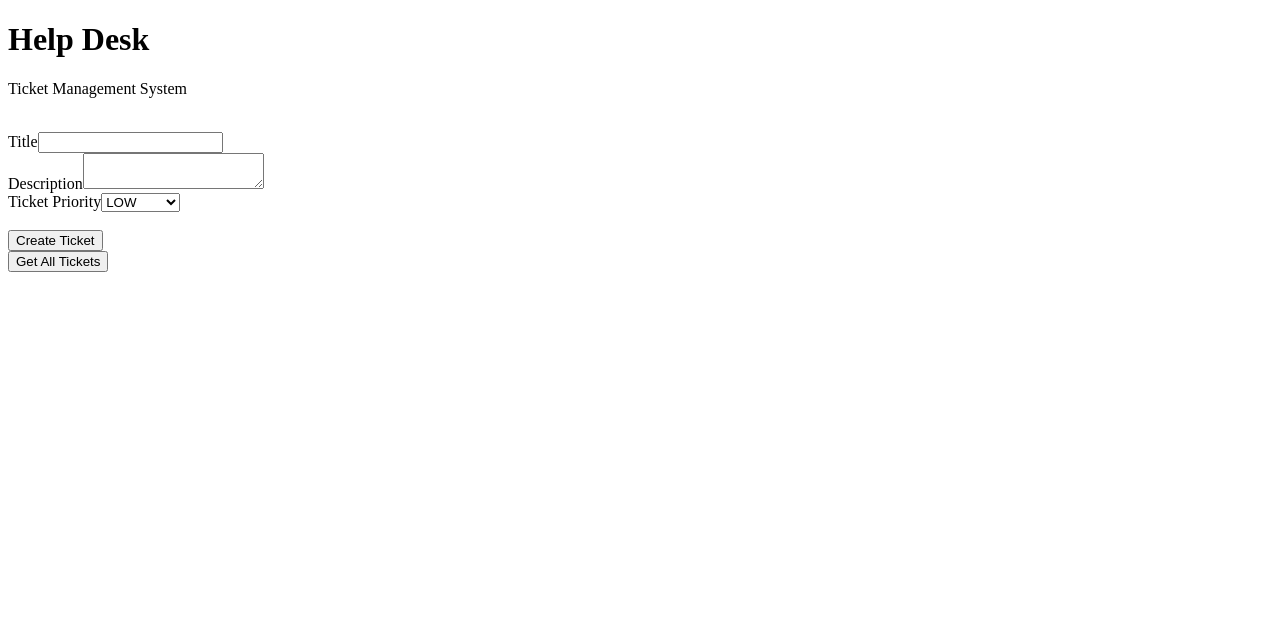
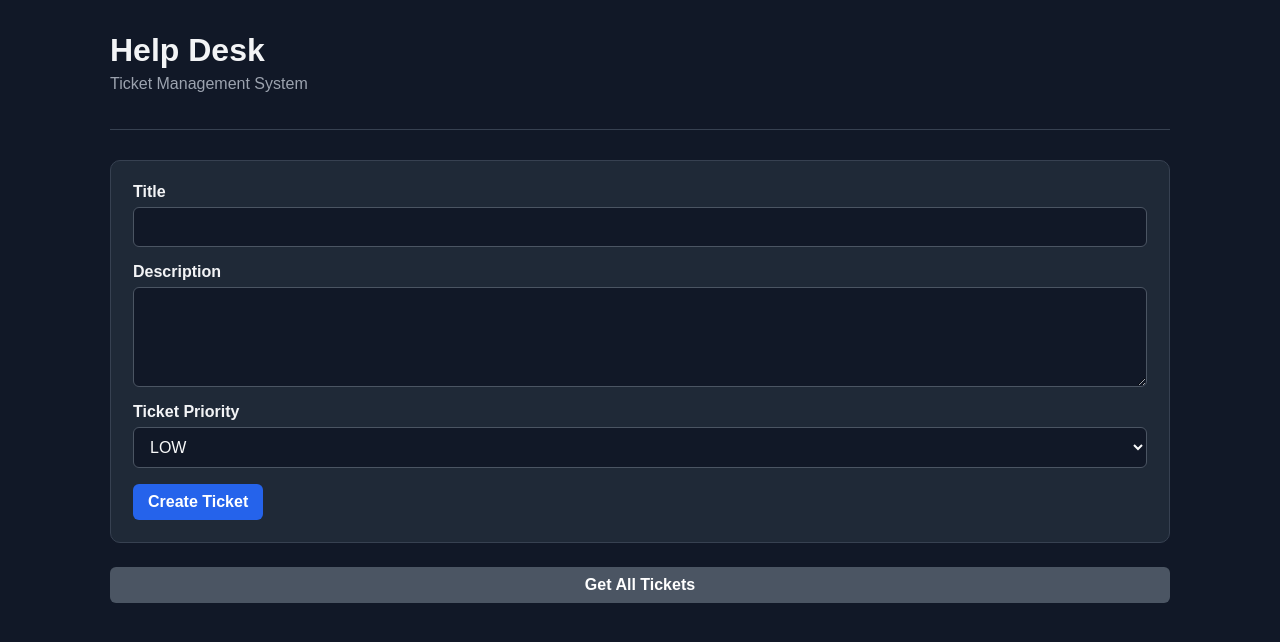
Before and after one commit to aklinedev/helpdesk-ticketing-system, a React (Vite) app in the folder frontend/: page / in a window 1280 px wide. Shown: the top 642 px of the page. Built offline with nearby package versions, Linux system fonts and the light colour scheme.

Commit message:
style(frontend): polish ticket forms and cards

```diff
--- a/frontend/src/App.css
+++ b/frontend/src/App.css
@@ -0,0 +1,233 @@
+* {
+    box-sizing: border-box;
+}
+
+body {
+    margin: 0;
+    min-width: 320px;
+    min-height: 100vh;
+
+    font-family: Arial, Helvetica, sans-serif;
+
+    background-color: #111827;
+    color: #f3f4f6;
+}
+
+button,
+input,
+textarea,
+select {
+    font: inherit;
+}
+
+button {
+    cursor: pointer;
+}
+
+/* ---------- App ---------- */
+
+.app {
+    width: 100%;
+    max-width: 1100px;
+    margin: 0 auto;
+    padding: 32px 20px;
+}
+
+.app-header {
+    margin-bottom: 30px;
+    border-bottom: 1px solid #374151;
+    padding-bottom: 20px;
+}
+
+.app-header h1 {
+    margin: 0;
+    font-size: 2rem;
+}
+
+.app-header p {
+    margin-top: 6px;
+    color: #9ca3af;
+}
+
+/* ---------- Tickets Page ---------- */
+
+.tickets-page {
+    display: flex;
+    flex-direction: column;
+    gap: 24px;
+}
+
+.ticket-actions {
+    display: flex;
+    gap: 10px;
+    align-items: center;
+}
+
+/* ---------- Forms ---------- */
+
+.ticket-form {
+    background-color: #1f2937;
+    border: 1px solid #374151;
+    border-radius: 10px;
+    padding: 22px;
+}
+
+.ticket-form h2 {
+    margin-top: 0;
+}
+
+.form-group {
+    display: flex;
+    flex-direction: column;
+    gap: 6px;
+    margin-bottom: 16px;
+}
+
+.form-group label {
+    font-weight: 600;
+}
+
+.form-group input,
+.form-group textarea,
+.form-group select {
+    width: 100%;
+    padding: 10px 12px;
+
+    color: #f9fafb;
+    background-color: #111827;
+
+    border: 1px solid #4b5563;
+    border-radius: 6px;
+}
+
+.form-group textarea {
+    min-height: 100px;
+    resize: vertical;
+}
+
+.form-group input:focus,
+.form-group textarea:focus,
+.form-group select:focus {
+    outline: 2px solid #60a5fa;
+    border-color: transparent;
+}
+
+/* ---------- Buttons ---------- */
+
+.button {
+    padding: 9px 15px;
+
+    border: none;
+    border-radius: 6px;
+
+    font-weight: 600;
+}
+
+.button:disabled {
+    cursor: not-allowed;
+    opacity: 0.6;
+}
+
+.button-primary {
+    background-color: #2563eb;
+    color: white;
+}
+
+.button-primary:hover:not(:disabled) {
+    background-color: #1d4ed8;
+}
+
+.button-secondary {
+    background-color: #4b5563;
+    color: white;
+}
+
+.button-secondary:hover {
+    background-color: #6b7280;
+}
+
+.button-danger {
+    background-color: #dc2626;
+    color: white;
+}
+
+.button-danger:hover {
+    background-color: #b91c1c;
+}
+
+/* ---------- Ticket List ---------- */
+
+.ticket-list {
+    display: grid;
+    gap: 16px;
+}
+
+.ticket-card {
+    background-color: #1f2937;
+
+    border: 1px solid #374151;
+    border-radius: 10px;
+
+    padding: 20px;
+}
+
+.ticket-card h2 {
+    margin-top: 0;
+}
+
+.ticket-card p {
+    margin: 8px 0;
+    color: #d1d5db;
+}
+
+.ticket-card strong {
+    color: #f9fafb;
+}
+
+.ticket-card-actions {
+    display: flex;
+    gap: 10px;
+    margin-top: 18px;
+}
+
+/* ---------- Messages ---------- */
+
+.error-message {
+    padding: 10px 14px;
+
+    background-color: #450a0a;
+    border: 1px solid #991b1b;
+    border-radius: 6px;
+
+    color: #fecaca;
+}
+
+.success-message {
+    padding: 10px 14px;
+
+    background-color: #052e16;
+    border: 1px solid #166534;
+    border-radius: 6px;
+
+    color: #bbf7d0;
+}
+
+/* ---------- Delete Confirmation ---------- */
+
+.delete-confirmation {
+    background-color: #1f2937;
+
+    border: 1px solid #991b1b;
+    border-radius: 8px;
+
+    padding: 16px;
+}
+
+.delete-confirmation p {
+    margin-top: 0;
+}
+
+.delete-confirmation-actions {
+    display: flex;
+    gap: 10px;
+}
--- a/frontend/src/App.tsx
+++ b/frontend/src/App.tsx
@@ -1,16 +1,16 @@
+import "./App.css"
 import { TicketsPage } from "./pages/TicketPage"
 
 function App() {
     return (
-        <>
-            <div>
+        <main className="app">
+            <header className="app-header">
                 <h1>Help Desk</h1>
                 <p>Ticket Management System</p>
-                <br />
+            </header>
 
-                <TicketsPage />
-            </div>
-        </>
+            <TicketsPage />
+        </main>
     )
 }
 
--- a/frontend/src/components/TicketForm.tsx
+++ b/frontend/src/components/TicketForm.tsx
@@ -130,70 +130,89 @@ export function TicketForm({mode, ticket, onSubmit}: TicketFormProps) {
     }
 
     return (
-        <form onSubmit={handleSubmit}>
-            <div>
+    <form className="ticket-form" onSubmit={handleSubmit}>
+        <div className="form-group">
             <label htmlFor="inputTitle">Title</label>
+
             <input
                 value={title}
                 onChange={(event) => setTitle(event.target.value)}
                 id="inputTitle"
                 type="text"
             />
-<br />
+        </div>
 
+        <div className="form-group">
+            <label htmlFor="inputDescription">Description</label>
 
-                <label htmlFor="inputDescription">Description</label>
             <textarea
                 value={description}
                 onChange={(event) => setDescription(event.target.value)}
                 id="inputDescription"
             />
+        </div>
 
+        <div className="form-group">
+            <label htmlFor="inputTicketPriority">Ticket Priority</label>
 
-<br />
-                <label htmlFor="inputTicketPriority">Ticket Priority</label>
-                <select id="inputTicketPriority"
+            <select
+                id="inputTicketPriority"
                 value={ticketPriority}
-                onChange={(event) => setTicketPriority(event.target.value as TicketPriority)}>
+                onChange={(event) =>
+                    setTicketPriority(event.target.value as TicketPriority)
+                }
+            >
                 {TICKET_PRIORITIES.map((option) => (
-                        <option key = {option} value = {option}>
+                    <option key={option} value={option}>
                         {option}
                     </option>
                 ))}
             </select>
-<br />
-
+        </div>
 
         {mode === "update" && (
-                    <>
+            <div className="form-group">
                 <label htmlFor="inputTicketStatus">Ticket Status</label>
-                        <select id="inputTicketStatus"
+
+                <select
+                    id="inputTicketStatus"
                     value={ticketStatus}
-                        onChange={(event) => setTicketStatus(event.target.value as TicketStatus)}>
+                    onChange={(event) =>
+                        setTicketStatus(event.target.value as TicketStatus)
+                    }
+                >
                     {TICKET_STATUSES.map((option) => (
                         <option key={option} value={option}>
                             {option}
                         </option>
                     ))}
                 </select>
-                    </>
+            </div>
         )}
-            </div>
-<br />
-            <button type="submit"
-            disabled={submitting}>
-                {mode === "create" ? "Create Ticket" : "Update Ticket"}
+
+        <button
+            className="button button-primary"
+            type="submit"
+            disabled={submitting}
+        >
+            {submitting
+                ? "Saving..."
+                : mode === "create"
+                    ? "Create Ticket"
+                    : "Update Ticket"}
         </button>
 
-
         {formError && (
-                <p>{formError}</p>
+            <p className="error-message">
+                {formError}
+            </p>
         )}
 
         {formSuccess && (
-                <p>{formSuccess}</p>
+            <p className="success-message">
+                {formSuccess}
+            </p>
         )}
-
     </form>
 )
 
--- a/frontend/src/components/TicketList.tsx
+++ b/frontend/src/components/TicketList.tsx
@@ -27,10 +27,10 @@ export function TicketList({
 
     if (error != null) {
        return (
-        <header>
+        <p className="error-message">
             <h2>Error Status: {error.status}</h2>
             <h2>{error.message}</h2>
-        </header>
+        </p>
        );
     }
 
@@ -41,7 +41,7 @@ export function TicketList({
     }
 
     return (
-    <div>
+    <div className="ticket-list">
         {tickets.map((item) => (
             <TicketCard
                 key = {item.id}
--- a/frontend/src/pages/TicketPage.tsx
+++ b/frontend/src/pages/TicketPage.tsx
@@ -69,25 +69,34 @@ export function TicketsPage() {
     }
 
     return (
-        <>
+        <div className="tickets-page">
             <TicketForm
                 mode="create"
                 onSubmit={handleCreate}
             />
 
             {curDeleteTicket && (
-                <div>
-                    Delete ticket #{curDeleteTicket.id}?
-                    <button onClick={() => handleDelete(curDeleteTicket)}>
+                <div className="delete-confirmation">
+                    <p>Delete ticket #{curDeleteTicket.id}?</p>
+
+                    <div className="delete-confirmation-actions">
+                        <button
+                            className="button button-danger"
+                            onClick={() => handleDelete(curDeleteTicket)}
+                        >
                             Confirm
                         </button>
+
                         <button
+                            className="button button-secondary"
                             onClick={() => {
                                 setCurDeleteTicket(null)
                                 setDeleteError(null)
-                        }}>
+                            }}
+                        >
                             Cancel
                         </button>
+                    </div>
                 </div>
             )}
 
@@ -99,12 +108,15 @@ export function TicketsPage() {
                 onSubmit={handleUpdate}
                 /> )}
 
-            <button onClick={loadTickets}>
+            <button
+                className="button button-secondary"
+                onClick={loadTickets}
+            >
                 {hasLoaded ? "Refresh Tickets" : "Get All Tickets"}
             </button>
 
             {deleteError && (
-                <p>{deleteError}</p>
+                <p className="error-message">{deleteError}</p>
             )}
 
             {(hasLoaded || loading || error) && (
@@ -115,6 +127,6 @@ export function TicketsPage() {
                 onEdit={handleEdit}
                 onDelete={handleDeleteValue}
             /> )}
-        </>
+        </div>
     )
 }
```
Also changed, not shown: frontend/src/components/TicketCard.tsx (+47 -18 lines). Lines whose indentation alone changed are shown as unchanged.
